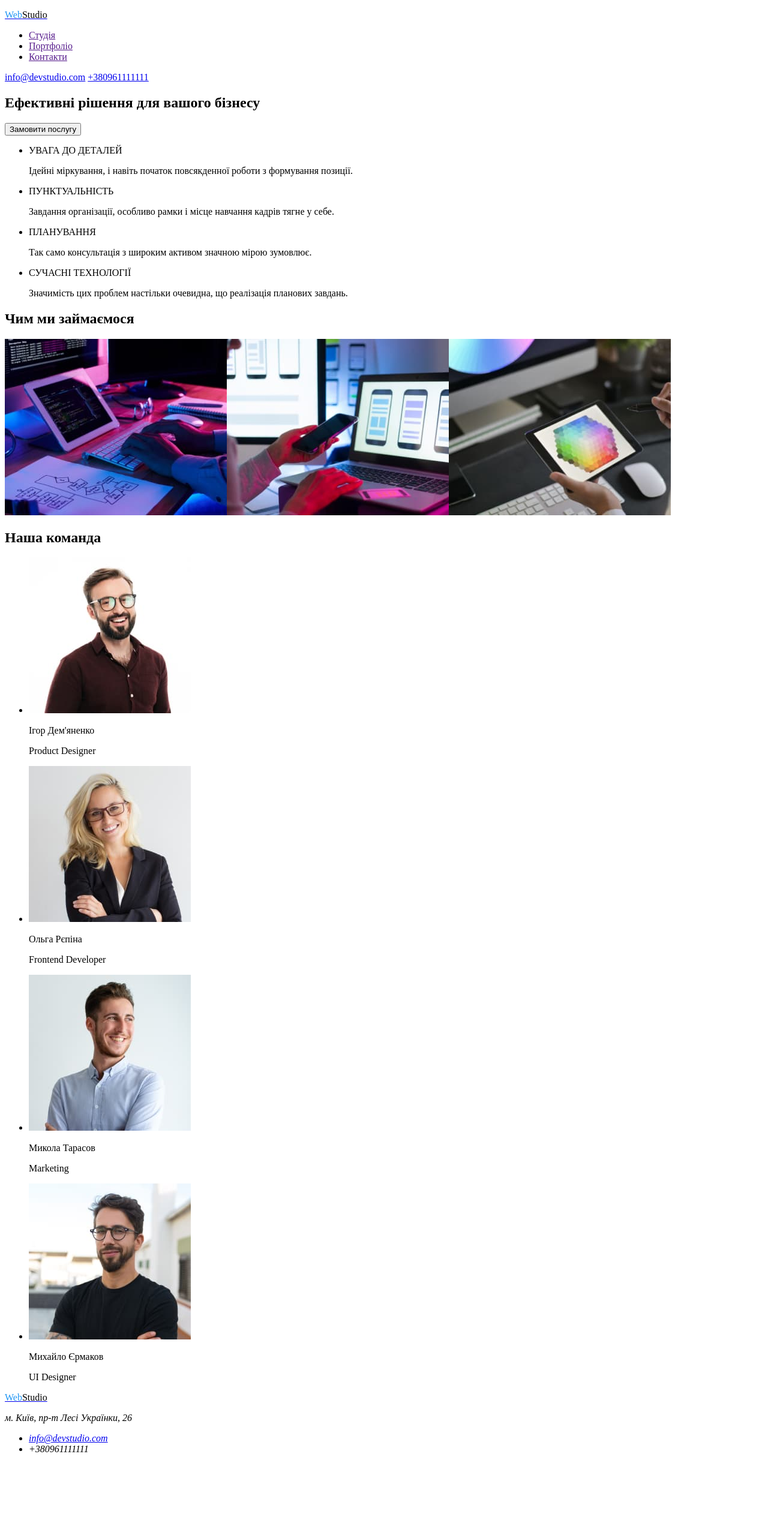
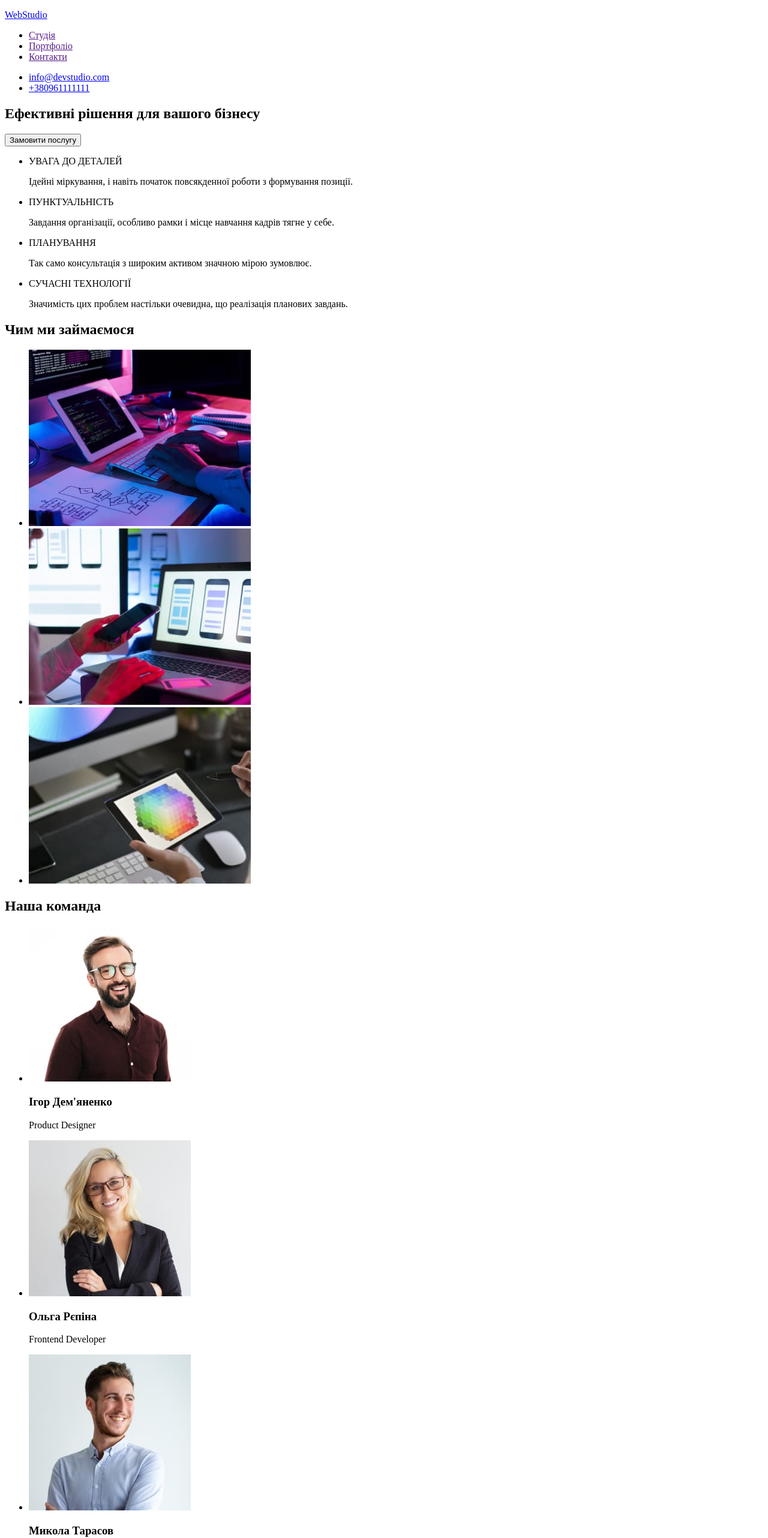
Before and after one commit to ArtemonPylyp/lang-schoool, a plain HTML site: page index.html in a window 1280 px wide. Shown: the top 2564 px of the page at 60% size. Before the commit the page ends 2441 px from the top, so only its background shows below. Drawn offline with Linux system fonts and the light colour scheme.

Commit message:
index has updated 2.0

```diff
--- a/index.html
+++ b/index.html
@@ -1,5 +1,5 @@
 <!DOCTYPE html>
-<html lang="en">
+<html lang="uk">
 <head>
     <meta charset="UTF-8">
     <meta name="viewport" content="width=device-width, initial-scale=1.0">
@@ -7,18 +7,20 @@
 </head>
 <body>
     <header>
-<a href="./index.html">
- <p><span style="color:#2196F3">Web</span><span style="color:#000000">Studio</span></p>
-</a>
 <nav>
+    <a href="./index.html">
+        <p>WebStudio</p>
+    </a>
 <ul>
     <li><a href="">Студія</a></li>
     <li><a href="">Портфоліо</a></li>
     <li><a href="">Контакти</a></li>
 </ul>
 </nav>
-<a href="mailto:info@devstudio.com">info@devstudio.com</a>
-<a href="tel:+380961111111">+380961111111</a>
+<ul>
+    <li><a href="mailto:info@devstudio.com">info@devstudio.com</a></li>
+    <li><a href="tel:+380961111111">+380961111111</a></li>
+</ul>
 </header>
 <main>
     <section>
@@ -45,9 +47,15 @@
                 <p>Значимість цих проблем настільки очевидна, що реалізація планових завдань.</p>
             </li>
         </ul>
+    </section>
+
+    <section>
         <h2>Чим ми займаємося</h2>
-        <img src="./images/img.jpg" alt="Написання коду" width="370"><img src="./images/img2.jpg" alt="Оптимізація" width="370"><img src="./images/img3.jpg" alt="Розробка дизайну" width="370">
-
+   <ul>
+    <li><img src="./images/img.jpg" alt="Написання коду" width="370"></li>
+    <li><img src="./images/img2.jpg" alt="Оптимізація"  width="370"></li>
+    <li><img src="./images/img3.jpg" alt="Розробка дизайну" width="370"></li>
+   </ul>
     </section>
 
     <section>
@@ -55,22 +63,22 @@
         <ul>
             <li>
                 <img src="./images/ihor.jpg" alt="Ігор Дем'яненко" width="270">
-                    <p>Ігор Дем'яненко</p>
+                    <h3>Ігор Дем'яненко</h3>
                     <p>Product Designer</p>
             </li>
             <li>
                 <img src="./images/olga.jpg" alt="Ольга Рєпіна" width="270">
-                    <p>Ольга Рєпіна</p>
+                    <h3>Ольга Рєпіна</h3>
                     <p>Frontend Developer</p>
             </li>
             <li>
                 <img src="./images/nikolay.jpg" alt="Микола Тарасов" width="270">
-                    <p>Микола Тарасов</p>
+                    <h3>Микола Тарасов</h3>
                     <p>Marketing</p>
             </li>
             <li>
                 <img src="./images/mike.jpg" alt="Михайло Єрмаков" width="270">
-                    <p>Михайло Єрмаков</p>
+                    <h3>Михайло Єрмаков</h3>
                     <p>UI Designer</p>
             </li>
         </ul>
@@ -78,11 +86,11 @@
 </main>
 <footer>
     <a href="./index.html">
-        <p><span style="color:#2196F3">Web</span><span style="color:#000000">Studio</span></p>
+        <p>WebStudio</p>
     </a>
 <address>
-    <p>м. Київ, пр-т Лесі Українки, 26</p>
 <ul>
+    <li><a href="https://goo.gl/maps/2kqnET4D4gmLEDpn8">м. Київ, пр-т Лесі Українки, 26</a></li>
     <li><a href="mailto:info@devstudio.com">info@devstudio.com</a></li>
     <li><a href="tel:+380961111111"></a>+380961111111</li>
 </ul>
```
